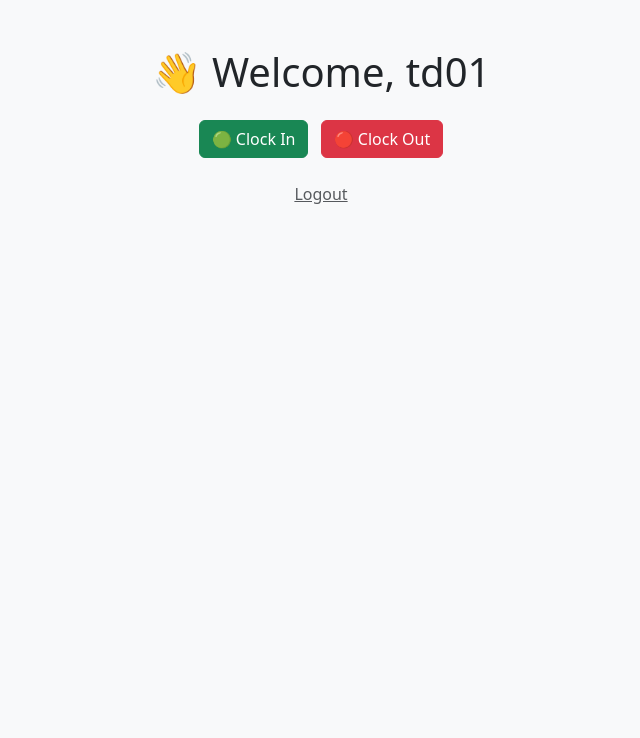
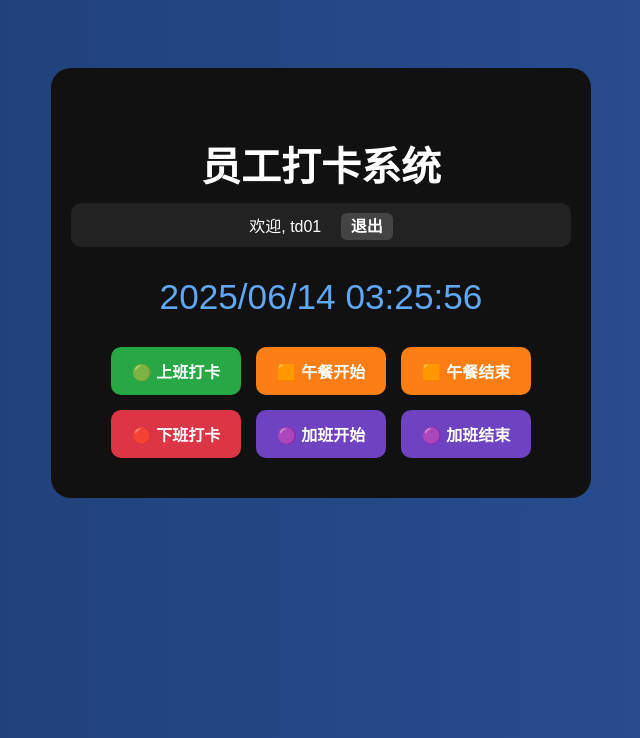
Before and after one commit to TDSUPPLY/Clock-in, a Flask app: page / in a window 1280 px wide. Shown: the top 738 px of the page, without its empty margins (319-959 px from the left). Run offline with Flask 3, Linux system fonts and the light colour scheme.

Commit message:
Add files via upload

```diff
--- a/templates/index.html
+++ b/templates/index.html
@@ -1,30 +1,99 @@
+
 <!DOCTYPE html>
-<html lang="en">
+<html lang="zh">
 <head>
     <meta charset="UTF-8">
-  <title>Clock-in System</title>
-  <link href="https://cdn.jsdelivr.net/npm/bootstrap@5.3.0/dist/css/bootstrap.min.css" rel="stylesheet">
+    <title>员工打卡系统</title>
+    <style>
+        body {
+            background: linear-gradient(to right, #1e3c72, #2a5298);
+            color: white;
+            font-family: "Arial", sans-serif;
+            text-align: center;
+            padding-top: 60px;
+        }
+        .container {
+            background-color: #111;
+            margin: auto;
+            padding: 40px 20px;
+            border-radius: 20px;
+            width: 90%;
+            max-width: 500px;
+        }
+        h1 {
+            font-size: 2.5em;
+            margin-bottom: 10px;
+        }
+        .logout {
+            margin-top: 10px;
+            background-color: #222;
+            padding: 10px;
+            border-radius: 10px;
+        }
+        .logout span {
+            margin-right: 15px;
+        }
+        .logout a {
+            color: white;
+            font-weight: bold;
+            padding: 5px 10px;
+            background-color: #444;
+            text-decoration: none;
+            border-radius: 6px;
+        }
+        .clock {
+            font-size: 2.2em;
+            margin: 30px 0;
+            color: #5fa8f5;
+        }
+        .btn-group {
+            display: flex;
+            flex-wrap: wrap;
+            justify-content: center;
+            gap: 15px;
+        }
+        .btn {
+            font-size: 1em;
+            font-weight: bold;
+            padding: 12px 20px;
+            border: none;
+            border-radius: 10px;
+            color: white;
+            cursor: pointer;
+            min-width: 130px;
+        }
+        .green { background-color: #28a745; }
+        .orange { background-color: #fd7e14; }
+        .red { background-color: #dc3545; }
+        .purple { background-color: #6f42c1; }
+    </style>
 </head>
-<body class="bg-light text-center py-5">
+<body>
     <div class="container">
-    <h1 class="mb-4">👋 Welcome, {{ session['username'] }}</h1>
-    <button onclick="clockIn('in')" class="btn btn-success me-2">🟢 Clock In</button>
-    <button onclick="clockIn('out')" class="btn btn-danger">🔴 Clock Out</button>
-    <div class="mt-4">
-      <a href="/logout" class="text-muted">Logout</a>
+        <h1>员工打卡系统</h1>
+        <div class="logout">
+            <span>欢迎, td01</span>
+            <a href="/logout">退出</a>
+        </div>
+        <div class="clock" id="clock">加载中...</div>
+        <div class="btn-group">
+            <button class="btn green">🟢 上班打卡</button>
+            <button class="btn orange">🟧 午餐开始</button>
+            <button class="btn orange">🟧 午餐结束</button>
+            <button class="btn red">🔴 下班打卡</button>
+            <button class="btn purple">🟣 加班开始</button>
+            <button class="btn purple">🟣 加班结束</button>
         </div>
     </div>
-
     <script>
-    function clockIn(type) {
-      fetch('/api/attendance', {
-        method: 'POST',
-        headers: {'Content-Type': 'application/json'},
-        body: JSON.stringify({ type })
-      })
-      .then(res => res.json())
-      .then(data => alert(data.message));
+        function updateClock() {
+            const now = new Date();
+            const pad = n => n.toString().padStart(2, '0');
+            const formatted = `${now.getFullYear()}/${pad(now.getMonth()+1)}/${pad(now.getDate())} ${pad(now.getHours())}:${pad(now.getMinutes())}:${pad(now.getSeconds())}`;
+            document.getElementById('clock').innerText = formatted;
         }
+        setInterval(updateClock, 1000);
+        updateClock();
     </script>
 </body>
 </html>
```
Also changed, not shown: templates/login.html (+1 -17 lines), templates/register.html (+1 -17 lines). Lines whose indentation alone changed are shown as unchanged.
